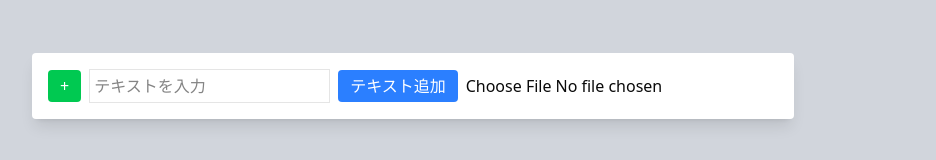
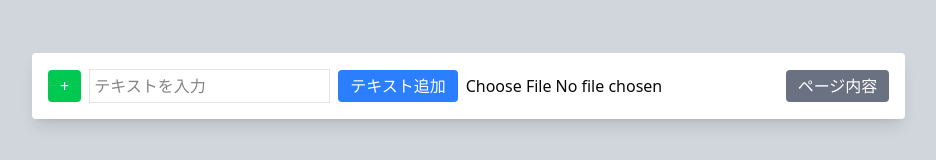
Before and after one commit to tarakomasu/LINELove, a Next.js app: page /pages/choose-flex-message/letter-content in a window 1280 px wide. Shown: the part 641-801 px from the top of the page, without its empty margins (8-944 px from the left). Built offline with nearby package versions, Linux system fonts and the light colour scheme.

Commit message:
feat: 🎸 コクピット改良

```diff
--- a/src/app/pages/choose-flex-message/letter-content/page.tsx
+++ b/src/app/pages/choose-flex-message/letter-content/page.tsx
@@ -185,6 +185,12 @@ export default function MergeEditor() {
             if (file) addImage(currentPageId, file);
           }}
         />
+        <button
+          onClick={() => console.log(pages)}
+          className="bg-gray-500 text-white px-3 py-1 rounded"
+        >
+          ページ内容
+        </button>
       </div>
     </div>
   );
```
